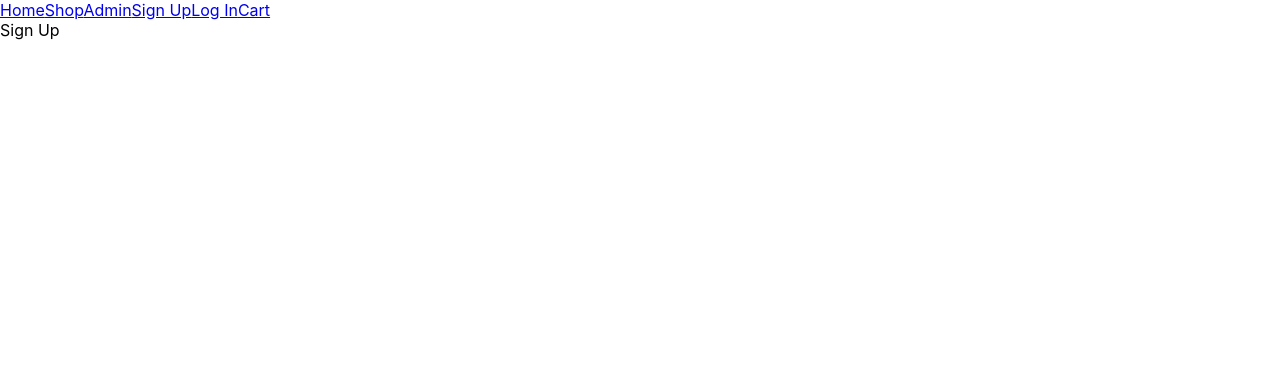
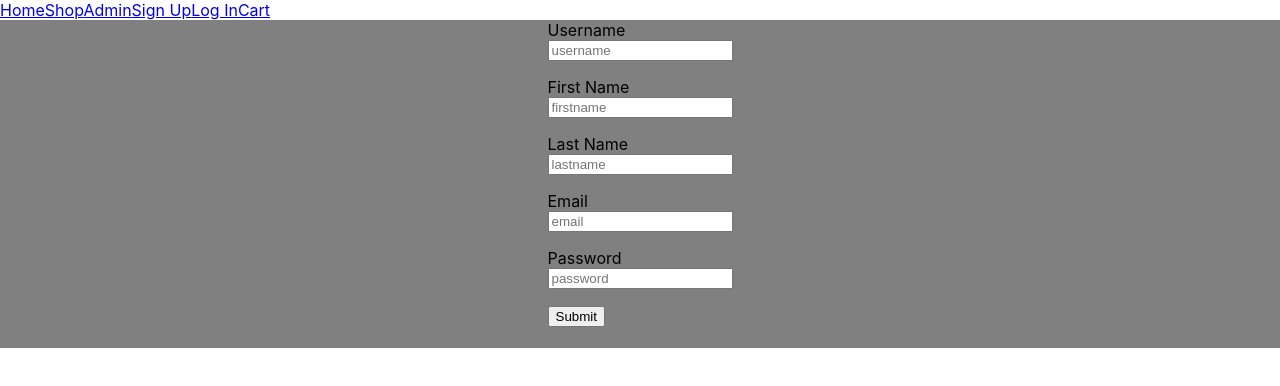
Before and after one commit to ohersi/clothingstore-app, a React (Create React App) app: page /signup in a window 1280 px wide. Shown: the top 386 px of the page. Built offline with nearby package versions, Linux system fonts and the light colour scheme.

Commit message:
created signup page, signup validation, cart now has user_id

```diff
--- a/package.json
+++ b/package.json
@@ -3,12 +3,14 @@
   "version": "0.1.0",
   "private": true,
   "dependencies": {
+    "@hookform/resolvers": "^2.8.8",
     "@testing-library/jest-dom": "^5.16.2",
     "@testing-library/react": "^12.1.3",
     "@testing-library/user-event": "^13.5.0",
     "axios": "^0.26.0",
     "react": "^17.0.2",
     "react-dom": "^17.0.2",
+    "react-hook-form": "^7.27.1",
     "react-router-dom": "^6.2.2",
     "react-scripts": "5.0.0",
     "web-vitals": "^2.1.4",
--- a/src/App.js
+++ b/src/App.js
@@ -4,6 +4,8 @@ import { Routes, Route } from 'react-router-dom'
 // Components
 import Nav from './components/Nav';
 import Cart from './components/Cart';
+// Context
+import UserContext from './context/UserContext';
 // Pages
 import Home from './pages/Home';
 import Products from './pages/Products';
@@ -19,6 +21,7 @@ const App = () => {
   const [products, setProducts] = useState([]);
   const [categories, setCategories] = useState([]);
   const [cart, setCart] = useState([]);
+  const [user, setUser] = useState({});
   const [productSelected, setProductSelected ] = useState([]);
 
   const fetchProducts = async () => {
@@ -52,7 +55,8 @@ const App = () => {
   }
 
   return (
-    <div>
+    <>
+    <UserContext.Provider value={{user, setUser}}>
       <Nav />
       <Routes>
         <Route path='/' element={<Home />} />
@@ -75,7 +79,9 @@ const App = () => {
           <Route path='login' element={<LogIn />}/>
           <Route path='signup' element={<SignUp />}/>
       </Routes>
-    </div>
+    </UserContext.Provider>
+
+    </>
   );
 }
 
--- a/src/components/Form/index.js
+++ b/src/components/Form/index.js
@@ -1,6 +1,6 @@
 import { useState } from 'react';
 import axios from 'axios';
-import { productSchema } from '../../validations/ProductsValidation';
+import { productSchema } from '../../validations/Validations';
 // CSS
 import './form.css'
 
--- /dev/null
+++ b/src/context/UserContext.js
@@ -0,0 +1,6 @@
+import { createContext } from "react";
+
+const UserContext = createContext(null)
+
+
+export default UserContext;
--- a/src/pages/SignUp/index.js
+++ b/src/pages/SignUp/index.js
@@ -1,10 +1,99 @@
-import React from 'react';
+import { useState, useContext } from 'react';
+import UserContext from '../../context/UserContext';
+import { useForm } from 'react-hook-form';
+import { useNavigate } from 'react-router-dom';
+import axios from 'axios';
+import { yupResolver } from '@hookform/resolvers/yup';
+// Validations
+import { userSchema } from '../../validations/Validations';
+// CSS
+import './signup.css'
 
 const SignUp = () => {
+
+    const navigate = useNavigate();
+
+    const user = useContext(UserContext);
+    const { register, handleSubmit, formState: { errors } } = useForm({
+        resolver: yupResolver(userSchema)
+    });
+    const [signUpSuccess, setSignupSuccess] = useState(false);
+
+    const signUpUser = async (data) => {
+
+        try {
+            const response = await axios.post('https://ecommerce-backnd.herokuapp.com/api/v1/signup', data)
+            user.setUser(response.data);
+            if (response.status === 200) {
+                console.log("user created")
+                setSignupSuccess(true)
+                setTimeout(() => {
+                    setSignupSuccess(false)
+                    navigate('/collection')
+                }, 2000);
+            }
+        }
+        catch (error) {
+            console.error(error)
+        }
+    }
+
     return (
-        <div>
-            Sign Up
-        </div>
+        <>
+            <div id="signup-container">
+                <form onSubmit={handleSubmit(signUpUser)}>
+                    <div className="field">
+                        <label htmlFor="username">Username</label>
+                        <input
+                            type="text"
+                            placeholder="username"
+                            {...register("username", { required: true, max: 50, min: 3, maxLength: 50 })}
+                        />
+                        <span>{errors?.username?.message}</span>
+                    </div>
+
+                    <div className="field">
+                        <label htmlFor="firstname">First Name</label>
+                        <input
+                            type="text"
+                            placeholder="firstname"
+                            {...register("firstname", { required: true, max: 100, min: 1, maxLength: 100 })}
+                        />
+                        <span>{errors?.firstname?.message}</span>
+                    </div>
+
+                    <div className="field">
+                        <label htmlFor="lastname">Last Name</label>
+                        <input
+                            type="text"
+                            placeholder="lastname"
+                            {...register("lastname", { required: true, max: 100, min: 1, maxLength: 100 })}
+                        />
+                        <span>{errors?.lastname?.message}</span>
+                    </div>
+
+                    <div className="field">
+                        <label htmlFor="email">Email</label>
+                        <input
+                            type="email"
+                            placeholder="email" {...register("email", { required: true, max: 255, min: 5, maxLength: 255, pattern: /^\S+@\S+$/i })}
+                        />
+                        <span>{errors?.email?.message}</span>
+                    </div>
+
+                    <div className="field">
+                        <label htmlFor="password">Password</label>
+                        <input
+                            type="password"
+                            placeholder="password" {...register("password", { required: true, max: 100, min: 5, maxLength: 100 })}
+                        />
+                        <span>{errors?.password?.message}</span>
+                    </div>
+                    <input type="submit" />
+                    <h1>{signUpSuccess ? "User has been registered" : null}</h1>
+                </form>
+            </div>
+        </>
     );
 }
 
--- /dev/null
+++ b/src/pages/SignUp/signup.css
@@ -0,0 +1,15 @@
+#signup-container {
+    background-color: gray;
+    display: flex;
+    justify-content: center;
+}
+
+.field {
+    flex-direction: column;
+    display: flex;
+    margin-bottom: 1rem;
+}
+
+span {
+    color: white;
+}
--- a/src/pages/SingleItem/index.js
+++ b/src/pages/SingleItem/index.js
@@ -1,17 +1,19 @@
 import axios from 'axios';
-import React from 'react';
+import { useContext} from 'react';
+import UserContext from '../../context/UserContext';
 // CSS
 import './singleItem.css'
 
 const SingleItem = ({ productSelected }) => {
 
     // TODO - when Add to cart button is pressed, display cart postioned(absolute) on same page
+    const user = useContext(UserContext)
 
-    const addToCart = async (id) => {
+    const addToCart = async (id, userID) => {
 
         const cartItem = {
             products_id: id,
-            users_id: 1,
+            users_id: userID,
             quantity: 1
         }
         try {
@@ -32,7 +34,7 @@ const SingleItem = ({ productSelected }) => {
                 <h1>{productSelected.name}</h1>
                 <img className='item-img' src={productSelected.imageURL} alt={`${productSelected.name}-product`} />
                 <h1> {productSelected.description}</h1>
-                <button onClick={() => addToCart(productSelected.id)}>ADD TO CART</button>
+                <button onClick={() => addToCart(productSelected.id, user.user.id)}>ADD TO CART</button>
             </div>
         </>
     );
--- a/src/validations/ProductsValidation.js
+++ /dev/null
@@ -1,10 +0,0 @@
-import * as yup from 'yup';
-
-export const productSchema = yup.object().shape({
-    name: yup.string().required(),
-        description: yup.string().required(),
-        price: yup.number().required().positive(),
-        imageURL: yup.string().url(),
-        stock: yup.number().required().positive().integer(),
-        category_id: yup.number().required().positive().integer()
-  });
--- /dev/null
+++ b/src/validations/Validations.js
@@ -0,0 +1,18 @@
+import * as yup from 'yup';
+
+export const productSchema = yup.object().shape({
+    name: yup.string().required(),
+    description: yup.string().required(),
+    price: yup.number().required().positive(),
+    imageURL: yup.string().url(),
+    stock: yup.number().required().positive().integer(),
+    category_id: yup.number().required().positive().integer()
+});
+
+export const userSchema = yup.object().shape({
+    username: yup.string().required("Username is required"),
+    firstname: yup.string().required("First Name is required"),
+    lastname: yup.string().required("Last Name is required"),
+    email: yup.string().email("Must be a valid email address").required("Email is required"),
+    password: yup.string().required("Password is required").min(5, "Min password length is 5"),
+});
```
Also changed, not shown: 1 other file (tests, documents, lock files or other folders).
